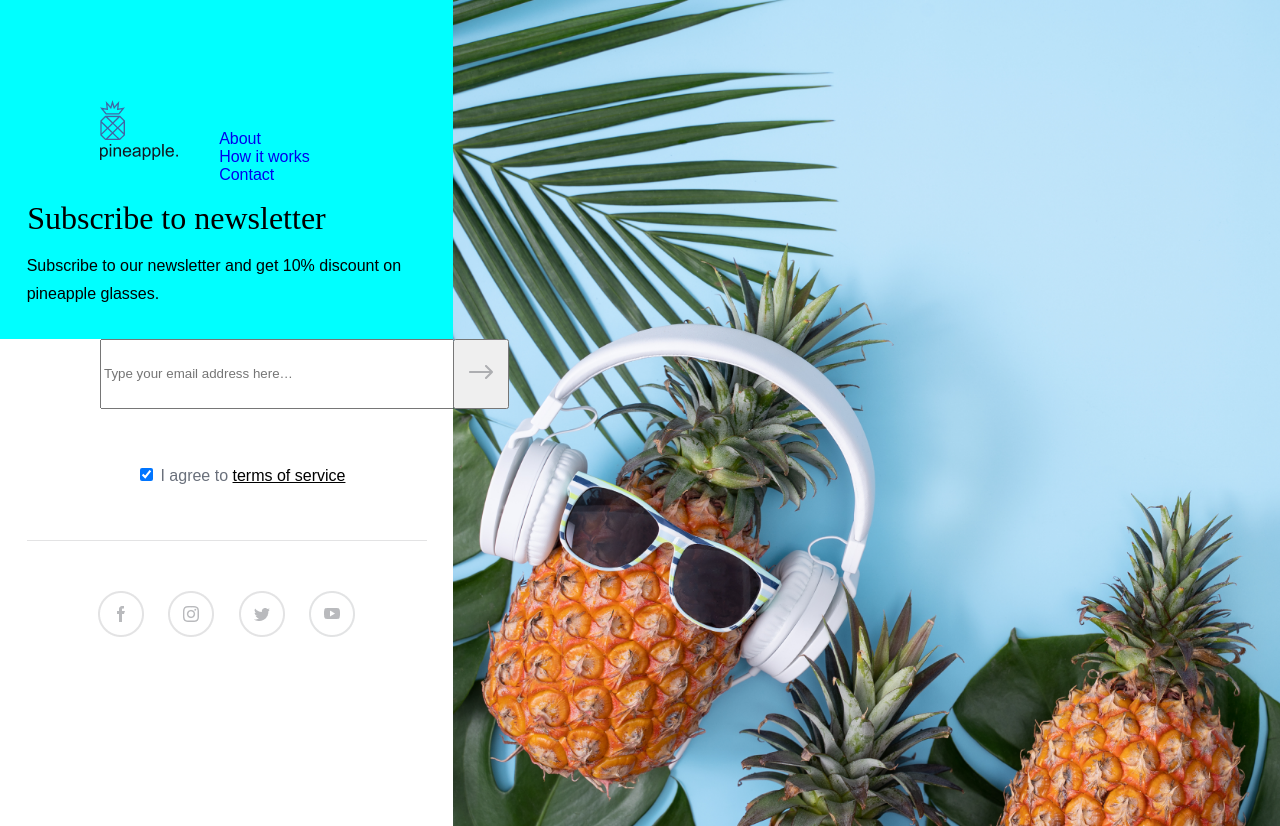
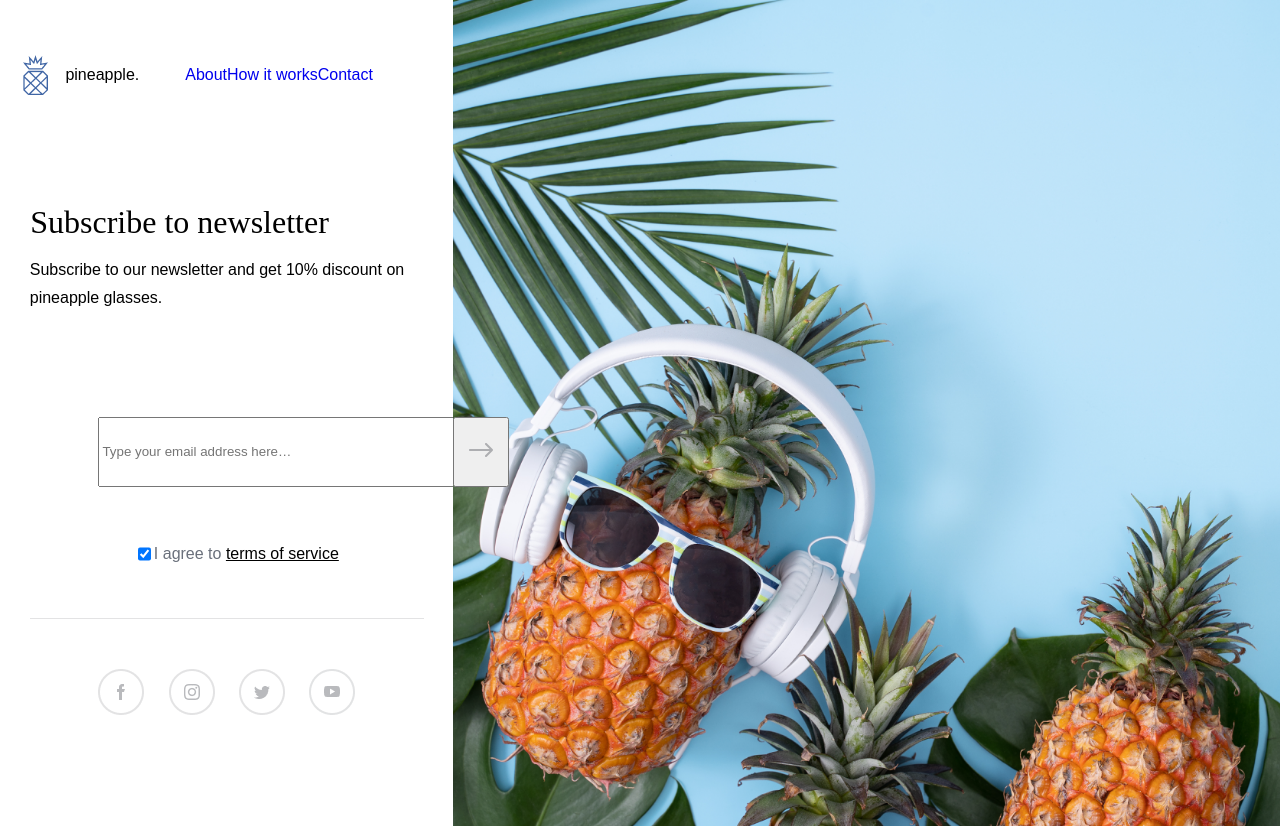
Before and after one commit to julacha/Web2021, a PHP site: page / in a window 1280 px wide. Run offline with PHP 8.4, Linux system fonts and the light colour scheme; some web fonts are replaced.

Commit message:
added vw

```diff
--- a/assets/css.css
+++ b/assets/css.css
@@ -20,22 +20,29 @@ html{
     box-sizing: border-box;
 }
   *, *::before, *::after{
-      box-sizing: inherit;
+    box-sizing: inherit;
+    /* -webkit-box-sizing: border-box;
+    -moz-box-sizing: border-box; */
 }
 body{
     margin:0;
     font-family: Arial, Helvetica, sans-serif;
-    font-size: 16px;
+    font-size: 1em;
 }
 #outer-container{
     height: 100vh;
     display:grid;
-    grid-template-rows: 42.374% 70px 52.123%;
+    grid-template-rows: 52.123% 70px 42.374% ;
     grid-template-columns: 35.417% 4.323% 60.26%;
+}
+.container-first{
+    grid-area: 1/1/3/4;
 }
 .top-bar{
     grid-area: 1/1/2/2;
-    background-color:aqua;
+    display: flex;
+    flex-direction: column;
+    justify-content: space-around;
 }
 .formsubscribe{
     grid-area: 2/1/3/3;
@@ -50,7 +57,8 @@ input.subscribe{
     grid-area: 1/1/2/2;
     width: 100%;
     height: 100%;
-    margin-left: 100px;
+    /* margin-left: 100px; */
+    margin-left: 7.69vw;
 }
 button{
     z-index: 10;
@@ -74,7 +82,8 @@ button{
     align-items: center;
 }
 .ckeckterms{
-    margin-left: 140px;
+    /* margin-left: 140px; */
+    margin-left: 10.77vw;
 }
 .light{
     font-size: 16px;
@@ -99,29 +108,51 @@ button{
     object-fit: cover;
     object-position: center;
 } */
+.logo{
+    margin-top: 0;
+    display: inline-flex;
+    justify-content: space-between;
+    /* width: 118px; */
+    width: 9.08vw;
+}
+.name-union{
+    display: flex;
+    align-items: center;
+}
 .check{
     margin-top: 53px;
     margin-bottom: 50px;
+    display: flex;
 }
 .agreement{
    display: inline-flex;
+   flex-flow:nowrap;
 }
 .menu{
     display: flex;
-    justify-content: space-between;
-}
-.logo{
-    margin-top: 100px;
-    margin-left: 100px;
+    justify-content: space-around;
 }
 .menu-intro{
-    margin-top: 114px;
-    margin-right: 100px;
+    display: flex;
+    align-items: center;
+}
+ul.menu_list{
+    /* width: 249px; */
+    width: 19.15vw;
+    display: flex;
+    /* justify-content: space-between;
+    margin-right: 30px; */
+    margin-right: 2.31vw;
+    margin-block-start: 0;
+    margin-block-end: 0;
+    margin-inline-start: 0;
+    margin-inline-end: 0;
+    padding-inline-start: 0;
 }
 .menu_list li{
-    display:inline-flex;
     list-style: none;
 }
+
 .menu_link{
     text-decoration: none;
     /*font-size: 24px;
@@ -133,32 +164,121 @@ button{
     display: flex;
     flex-direction: column;
     align-items: center;
+    margin-bottom: 50px;
 }
 .heading{
     font-family:Georgia, 'Times New Roman', Times, serif;
     font-size: 32px;
-    width: 399px;
+    /* width: 399px; */
+    width: 30.69vw;
     margin-bottom: 15px;
 }
+.form_mobile{
+    display:none;
+}
 .text{
-    width: 400px;
+    /* width: 400px; */
+    width: 30.77vw;
     line-height: 28px;
 }
 .string{
-    /* width: 400px;
-    height: 1px;
-    color: #E3E3E4; */
-    /* background-image: url(../assets/img/Line.png);
-    background-size: cover;
-    background-repeat: no-repeat; */
-    width: 400px;
+    /* width: 400px; */
+    width: 30.77vw;
     height: 1px;
     background-color:#E3E3E4; ;
     margin-bottom: 50px;
 }
 .icon{
-    margin-right: 20px;
+    /* margin-right: 20px; */
+    margin-right: 1.54vw;
 }
 .icon:last-child{
     margin-right: 0;
 }
+#mobile{
+    display: none;
+}
+.image_mobile{
+    display: none;
+}
+#mobile-container{
+    display: none;
+}
+
+@media (max-width: 375px){
+    #mobile-container{
+        display: grid;
+        width: 100%;
+        background-image: url(../assets/img/Image.png);
+        background-size: cover;
+        background-repeat: no-repeat;
+        grid-template-rows: 66px 188px 146px 60px 165px 187px;
+        grid-template-columns: 1fr 1fr 1fr;
+    }
+    .top-mobile{
+        grid-area: 1/1/2/4;
+        background-color: white;
+    }
+    .menu{
+       display: inline-flex;
+    }
+    .logo{
+        margin-top: 10px;
+        margin-left: 5.33vw;
+        width: fit-content;
+    }
+    .menu-intro{
+        margin-top: 21px;
+        font-size: 3.73vw;
+    }
+    ul.menu_list {
+        margin-right: 5.33vw;
+        justify-content: space-around;
+        width: 54.93vw;
+    }
+    .name-union{
+        display:none;
+    }
+    .heading-mobile{
+        grid-area: 3/2/4/3;
+        background-color: white;
+        width: 89.33vw;
+    }
+    .heading {
+        font-size: 6.40vw;
+        width: 78.67vw;
+    }
+    .text {
+        width: 78.67vw;
+        line-height: 26px;
+        font-size: 3.73vw;
+    }
+    .form_mobile{
+        grid-area: 4/2/5/3;
+        background-color: white;
+        display: flex;
+        width: 89.33vw;
+    }
+    .footer_mobile{
+        grid-area: 5/2/6/3;
+        background-color: white;
+        width: 89.33vw;
+    }
+    .check {
+        margin-top: 20px;
+        margin-bottom: 20px;
+        display: flex;
+    }
+    .ckeckterms {
+        margin-left: 20px;
+    }
+    .string{
+        width: 78.67vw;
+        height: 1px;
+        background-color:#E3E3E4; ;
+        margin-bottom: 20px;
+    }
+    #outer-container{
+        display:none;
+    }
+}
--- a/index.html
+++ b/index.html
@@ -19,7 +19,8 @@
             <div class="menu">
                 <div class="logo">
                     <img src="assets/img/Union.png" class="logo-union" alt="logo">
-                    <img src="assets/img/pineapple..png" class="name-union"alt="name">
+                    <div class="name-union">pineapple.</div>
+                    <!-- <img src="assets/img/pineapple..png" class="name-union"alt="name"> -->
                 </div>
                 <div class="menu-intro">
                     <nav>
@@ -69,6 +70,61 @@
         <div class="image">
             <!-- <img src="assets/img/Image.png" class ="cover_img" alt="cover"> -->
         </div>
+        <div class="image_mobile">
+            <!-- <img src="assets/img/Image.png" class ="cover_img" alt="cover"> -->
+        </div>
+    </div>
+    <div id="mobile-container">
+        <div class="top-mobile">
+            <div class="menu">
+                <div class="logo">
+                    <img src="assets/img/Union.png" class="logo-union" alt="logo">
+                </div>
+                <div class="menu-intro">
+                    <nav>
+                        <ul class="menu_list">
+                            <li>
+                                <a href="#" class="menu_link">About</a>
+                            </li>
+                            <li>
+                                <a href="#" class="menu_link">How it works</a>
+                            </li>
+                            <li>
+                                <a href="#" class="menu_link">Contact</a>
+                            </li>
+                        </ul>
+                    </nav>
+                </div>
+            </div>
+        </div>
+        <div class="heading-mobile">
+            <div class="heading">Subscribe to newsletter</div>
+            <div class="text">Subscribe to our newsletter and get 10% discount on pineapple glasses.</div>
+        </div>
+        <form action="/action_page.php" class="form_mobile">
+            <input type="text" placeholder="Type your email address here…" class="subscribe-mobile" name="mail" required>
+            <button type="submit">
+                <img src="assets/img/ic_arrow.svg" alt="arrow" class="arrow">
+            </button>
+        </form>
+        <div class="footer_mobile">
+            <div class="check">
+                <input type="checkbox" checked="checked" name="subscribe" class="ckeckterms">
+                    <div class="agreement">
+                        <div class="light">I agree to</div>&nbsp;
+                        <div class="underline">terms of service</div>
+                    </div>
+            </div>
+            <div class="center">
+                <div class="string"></div>
+                <div class="icons">
+                    <img src="assets/img/Facebook.png" class="icon" alt="facebook-logo">
+                    <img src="assets/img/Instagram.png" class="icon"alt="instagram-logo">
+                    <img src="assets/img/Twitter.png" class="icon"alt="twitter-logo">
+                    <img src="assets/img/Youtube.png" class="icon" alt="youtube-logo">
+                </div>
+            </div>
+        </div>
     </div>
 </body>
 </html>
```
